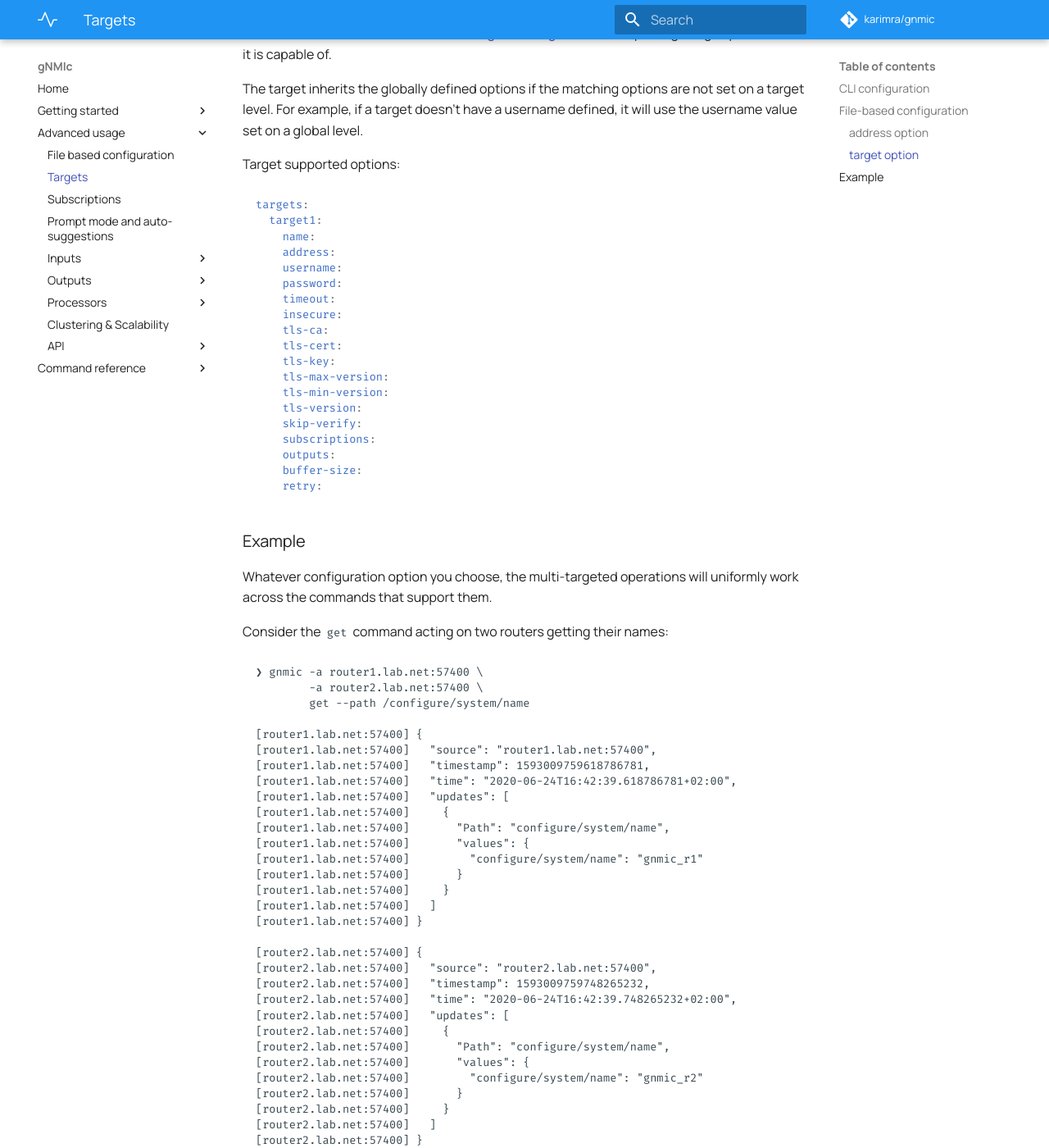
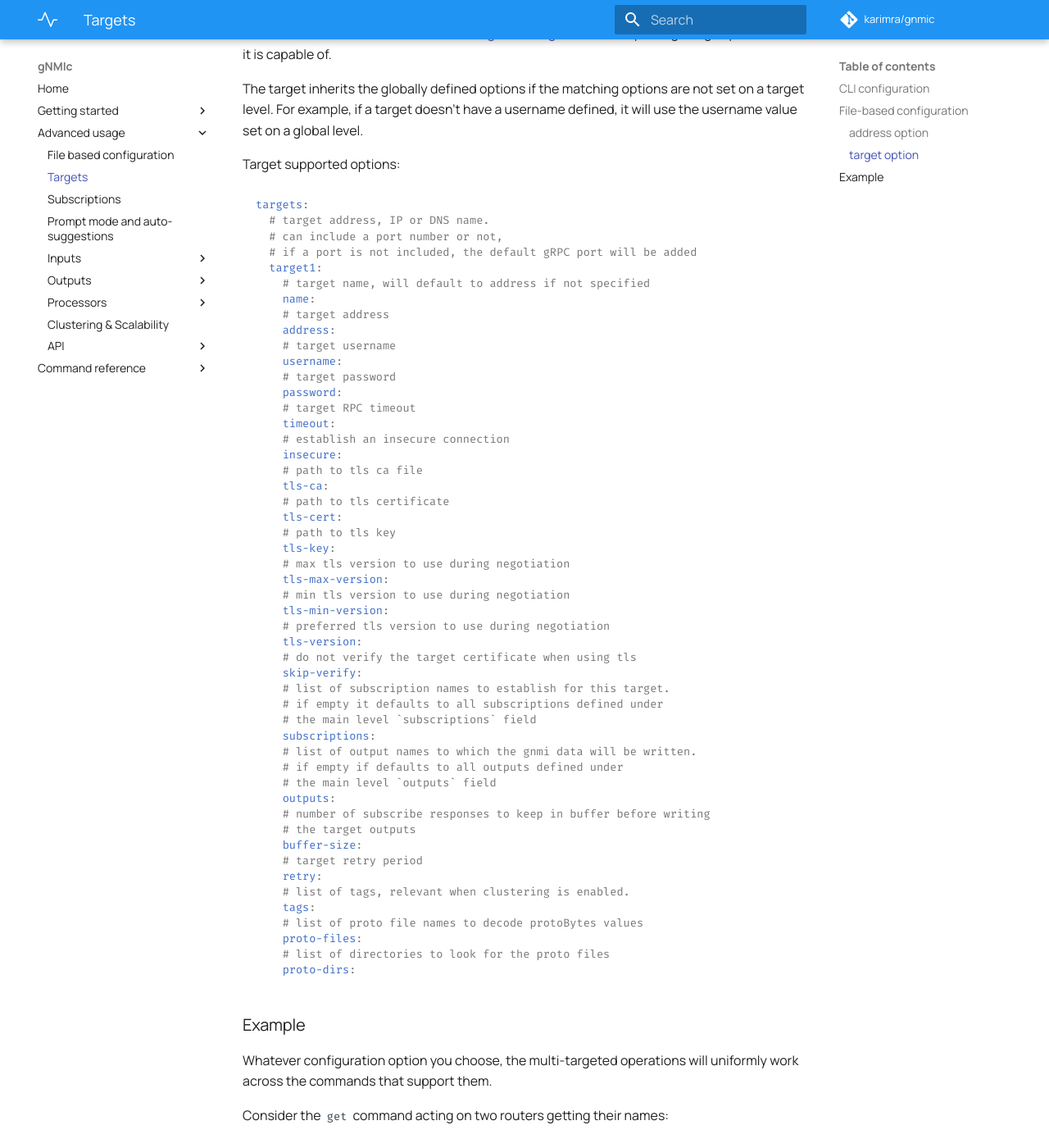
Before and after one commit to openconfig/gnmic, an MkDocs documentation site: the page built from docs/advanced/multi_target.md, in a window 1280 px wide and 1400 px high, scrolled down 1345 px. Shown: the whole window at 82% size. Built offline with MkDocs 1.6.1 and Material for MkDocs 9.7.7, drawn with Linux system fonts in a browser that asks for light colours; comment, search, counter and statistics services are not loaded.

Commit message:
update docs

````diff
--- a/docs/advanced/multi_target.md
+++ b/docs/advanced/multi_target.md
@@ -49,24 +49,55 @@ The target inherits the globally defined options if the matching options are not
 Target supported options:
 ```yaml
 targets:
+  # target address, IP or DNS name.
+  # can include a port number or not,
+  # if a port is not included, the default gRPC port will be added
   target1:
+    # target name, will default to address if not specified
     name:
+    # target address
     address:
+    # target username
     username:
+    # target password
     password:
+    # target RPC timeout
     timeout:
+    # establish an insecure connection
     insecure:
+    # path to tls ca file
     tls-ca:
+    # path to tls certificate
     tls-cert:
+    # path to tls key
     tls-key:
+    # max tls version to use during negotiation
     tls-max-version:
+    # min tls version to use during negotiation
     tls-min-version:
+    # preferred tls version to use during negotiation
     tls-version:
+    # do not verify the target certificate when using tls
     skip-verify:
+    # list of subscription names to establish for this target.
+    # if empty it defaults to all subscriptions defined under
+    # the main level `subscriptions` field
     subscriptions:
+    # list of output names to which the gnmi data will be written.
+    # if empty if defaults to all outputs defined under
+    # the main level `outputs` field
     outputs:
+    # number of subscribe responses to keep in buffer before writing
+    # the target outputs
     buffer-size:
+    # target retry period
     retry:
+    # list of tags, relevant when clustering is enabled.
+    tags:
+    # list of proto file names to decode protoBytes values
+    proto-files:
+    # list of directories to look for the proto files
+    proto-dirs:
 ```
 
 ### Example
````
Also changed, not shown: docs/global_flags.md (+6 -0 lines).
